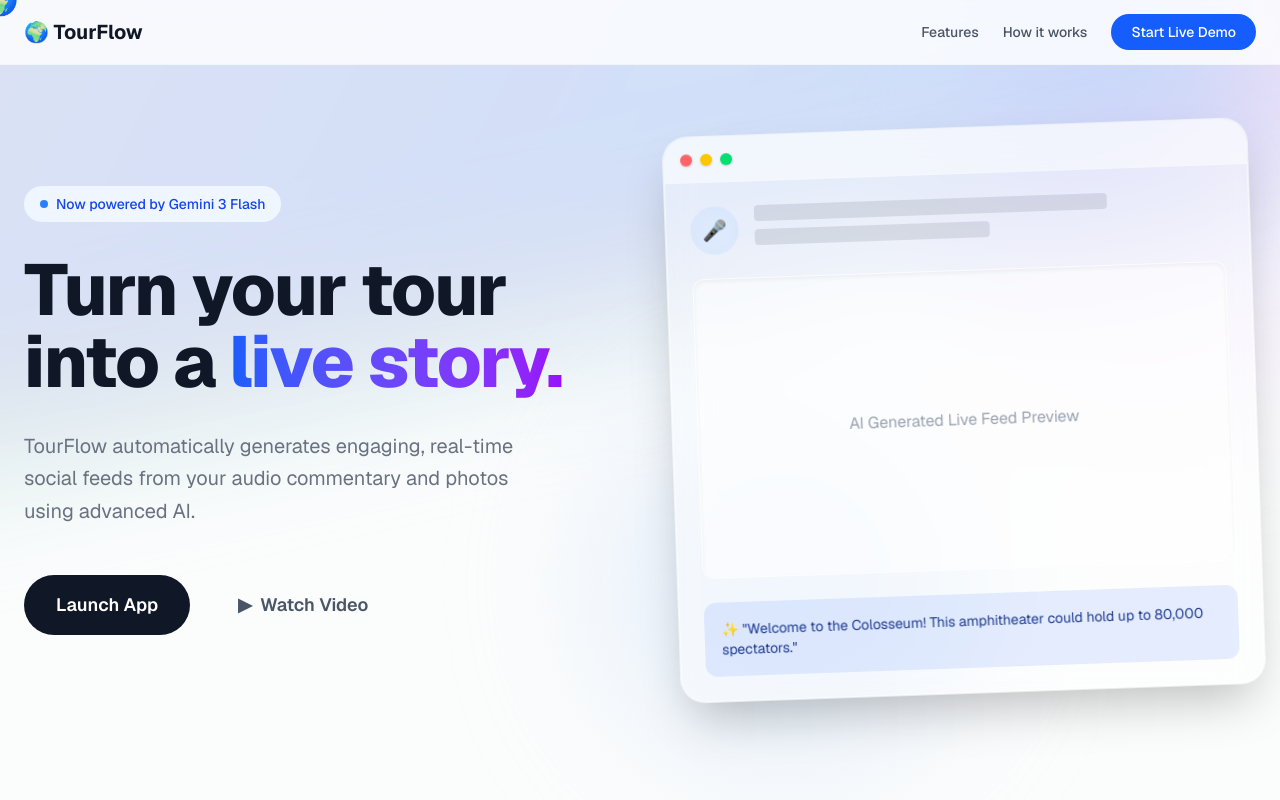
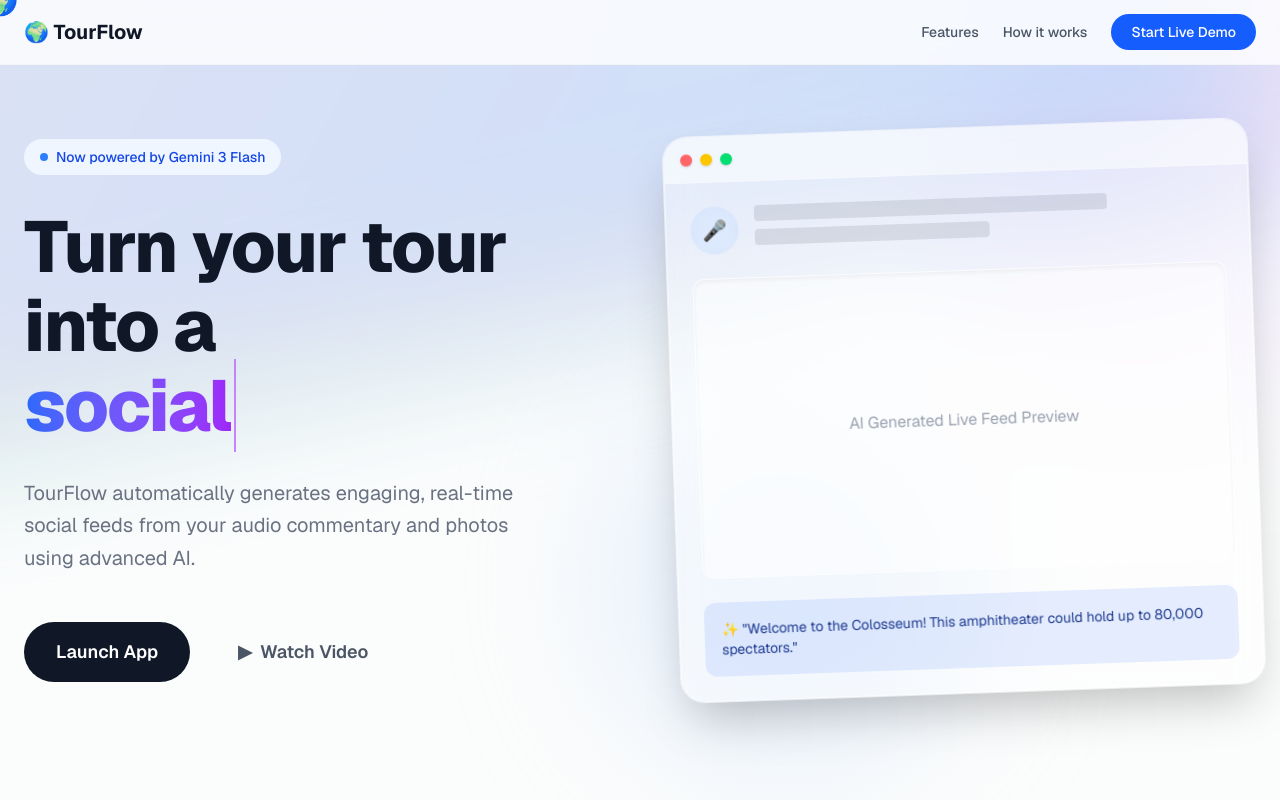
Before and after one commit to tanDivina/tourflow-live, a Next.js app in the folder frontend/: page / in a window 1280 px wide. Shown: the top 800 px of the page. Built offline with nearby package versions, Linux system fonts and the light colour scheme.

Commit message:
Add typewriter effect to hero headline

```diff
--- a/frontend/app/page.js
+++ b/frontend/app/page.js
@@ -2,6 +2,37 @@
 
 import { useState, useEffect } from 'react';
 import Link from 'next/link';
+
+// --- TYPEWRITER EFFECT COMPONENT ---
+const Typewriter = ({ phrases }) => {
+  const [index, setIndex] = useState(0);
+  const [subIndex, setSubIndex] = useState(0);
+  const [reverse, setReverse] = useState(false);
+
+  useEffect(() => {
+    if (subIndex === phrases[index].length + 1 && !reverse) {
+      setTimeout(() => setReverse(true), 2000);
+      return;
+    }
+    if (subIndex === 0 && reverse) {
+      setReverse(false);
+      setIndex((prev) => (prev + 1) % phrases.length);
+      return;
+    }
+
+    const timeout = setTimeout(() => {
+      setSubIndex((prev) => prev + (reverse ? -1 : 1));
+    }, reverse ? 75 : 150);
+
+    return () => clearTimeout(timeout);
+  }, [subIndex, index, reverse, phrases]);
+
+  return (
+    <span className="text-transparent bg-clip-text bg-gradient-to-r from-blue-600 to-purple-600 border-r-2 border-purple-400 pr-1 animate-pulse">
+      {phrases[index].substring(0, subIndex)}
+    </span>
+  );
+};
 
 // --- CUSTOM GLOBE CURSOR ---
 const GlobeCursor = () => {
@@ -113,8 +144,9 @@
               Now powered by Gemini 3 Flash
             </div>
 
-            <h1 className="text-5xl lg:text-7xl font-extrabold tracking-tight text-gray-900 leading-[1.1">
-              Turn your tour into a <span className="text-transparent bg-clip-text bg-gradient-to-r from-blue-600 to-purple-600">live story.</span>
+            <h1 className="text-5xl lg:text-7xl font-extrabold tracking-tight text-gray-900 leading-[1.1]">
+              Turn your tour into a <br />
+              <Typewriter phrases={['live story.', 'social feed.', 'vibrant memory.', 'digital guide.']} />
             </h1>
 
             <p className="text-xl text-gray-500 leading-relaxed max-w-lg">
```
